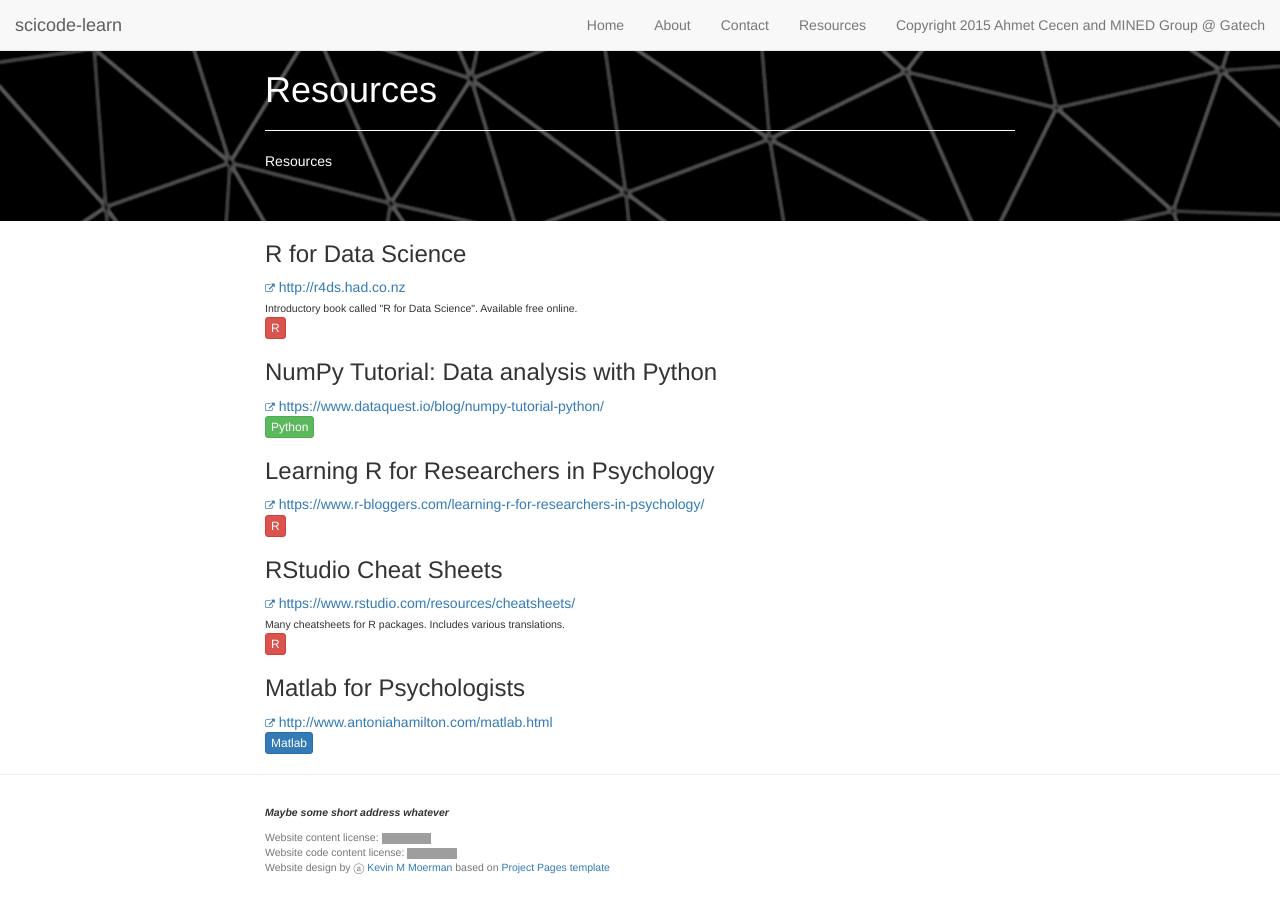
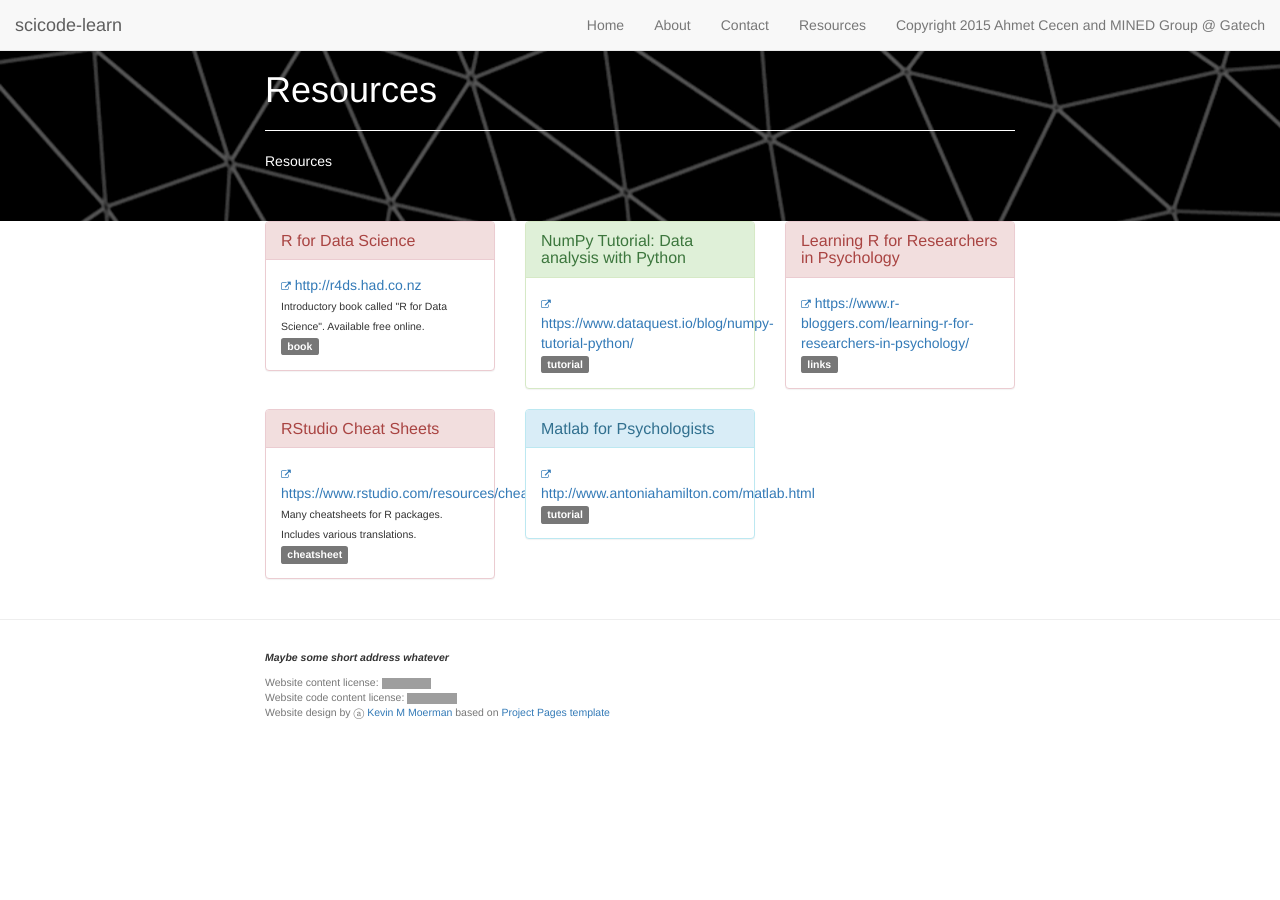
Before and after one commit to scicode-learn/scicode-learn, a Jekyll site: the page built from docs/Resources.md, in a window 1280 px wide. Built offline with Jekyll 4.4.1, drawn with Linux system fonts in a browser that asks for light colours; nearby versions of some CDN libraries; grey boxes are pictures that could not be loaded.

Commit message:
Panels instead

```diff
--- a/docs/Resources.md
+++ b/docs/Resources.md
@@ -5,7 +5,7 @@ description: "Resources"
 header-img: "img/home-bg.jpg"
 ---
 
-<div>
+<div class="row">
 
 {% for resource in site.data.resources %}
 	{% include addResource.html resource=site.data.resource %}
--- a/docs/_data/resources.yml
+++ b/docs/_data/resources.yml
@@ -23,7 +23,7 @@
   name: RStudio Cheat Sheets
   language: R
   url: https://www.rstudio.com/resources/cheatsheets/
-  type: cheatsheets
+  type: cheatsheet
   description: Many cheatsheets for R packages. Includes various translations.
 
 - label: MatlabPsych
--- a/docs/_includes/addResource.html
+++ b/docs/_includes/addResource.html
@@ -1,7 +1,15 @@
-<div class="resource">
-<div class="sheet">
-  <h3>{{ resource.name }}</h3>
-  <div class="links">
+<div class="col-sm-4 resource">
+
+  <div class="panel
+{% if resource.language == "Matlab" %}panel-info{% endif %}
+{% if resource.language == "Python" %}panel-success{% endif %}
+{% if resource.language == "R" %}panel-danger{% endif %}
+  ">
+  <div class="panel-heading">
+  <h3 class="panel-title">{{ resource.name }}
+  </h3>
+  </div>
+  <div class="panel-body info">
     <a href="{{resource.url}}" target="_blank"><i class="fa fa-external-link"></i> {{resource.url}}</a>
 
 	{% if resource.description %}
@@ -9,18 +17,9 @@
 	<span style="font-size:75%;">{{ resource.description }}</span>
 	{% endif %}
 
-	{% if resource.language %}
+	{% if resource.type %}
 	<br />
-	{% endif %}
-
-	{% if resource.language == "Matlab" %}
-	<button type="button" class="btn btn-xs btn-primary">{{resource.language}}</button>
-	{% endif %}
-	{% if resource.language == "Python" %}
-	<button type="button" class="btn btn-xs btn-success">{{resource.language}}</button>
-	{% endif %}
-	{% if resource.language == "R" %}
-	<button type="button" class="btn btn-xs btn-danger">{{resource.language}}</button>
+	<span class="label label-default">{{resource.type}}</span>
 	{% endif %}
 
   </div>
```
